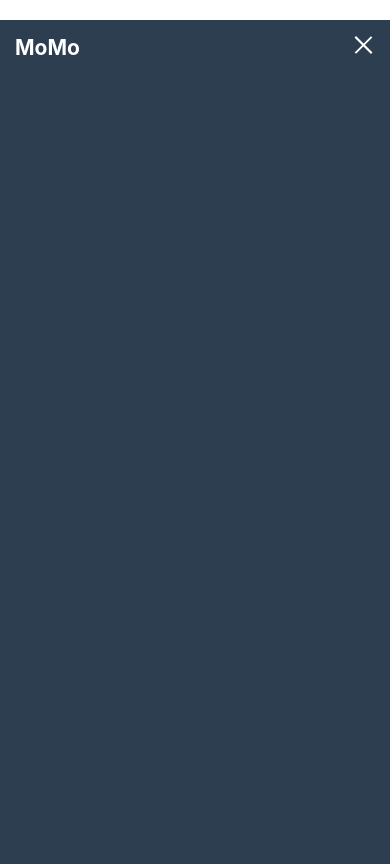
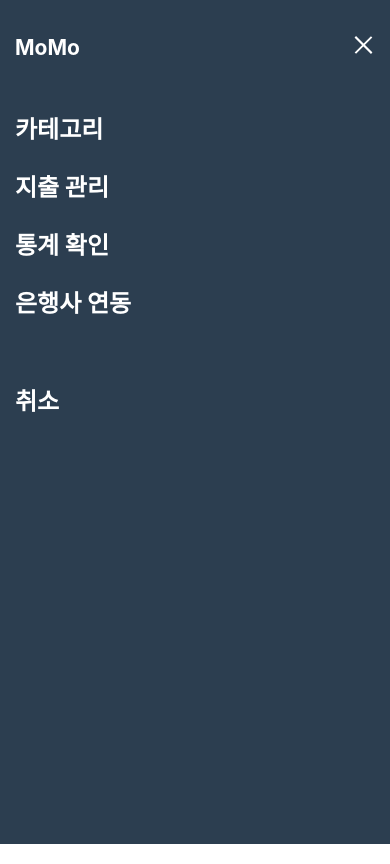
Before and after one commit to jaehong-hwang/momo, a React Native app: screen / in a window 390 px wide. Both pictures are taken after a click on the element 363 px from the left and 56 px from the top of the page. Built offline with nearby package versions, Linux system fonts and the light colour scheme.

Commit message:
메뉴 디자인 적용, 애니메이션 시간 조정

```diff
--- a/src/App.js
+++ b/src/App.js
@@ -22,14 +22,14 @@ export default class App extends Component {
   openMenu() {
     Animated.timing(this.state.menu, {
       toValue: 1,
-      duration: 500,
+      duration: 300,
     }).start()
   }
 
   closeMenu() {
     Animated.timing(this.state.menu, {
       toValue: 0,
-      duration: 500,
+      duration: 300,
     }).start()
   }
 
--- a/src/components/Menu.js
+++ b/src/components/Menu.js
@@ -1,44 +1,36 @@
 import React, {Component} from 'react'
-import {StyleSheet, Text, View, Animated, TouchableWithoutFeedback} from 'react-native'
+import {StyleSheet, Text, View, Animated} from 'react-native'
 
 export default class AppHeader extends Component {
   render() {
-    let color = this.props.animation.interpolate({
-      inputRange: [0, 1],
-      outputRange: ['rgba(44, 62, 80, 0)', 'rgba(44, 62, 80, 1)']
-    })
 
     return (
       <Animated.View style={{
-          ...styles.container,
-          ...this.props.style,
-          backgroundColor: color
-        }}>
+        ...this.props.style,
+        backgroundColor: 'rgb(44, 62, 80)',
+        opacity: this.props.animation
+      }}>
+        <View style={styles.menus}>
+          <Text style={styles.menuText}>카테고리</Text>
+          <Text style={styles.menuText}>지출 관리</Text>
+          <Text style={styles.menuText}>통계 확인</Text>
+          <Text style={styles.menuText}>은행사 연동</Text>
+        </View>
+        <Text style={{...styles.menuText, marginTop: 40}}>취소</Text>
       </Animated.View>
     )
   }
 }
 
 const styles = StyleSheet.create({
-  container: {
-    marginTop: 20,
-    height: 55,
-    flexDirection: 'row',
-    justifyContent: 'space-between',
+  menus: {
+    marginTop: 110,
   },
-  title: {
-    marginTop: 15,
+  menuText: {
     marginLeft: 15,
-    fontSize: 21,
+    fontSize: 24,
     fontWeight: 'bold',
-  },
-  hamberger: {
-    marginTop: 17,
-    marginRight: 15,
-  },
-  hambergerItem: {
-    marginBottom: 5,
-    width: 23,
-    height: 2,
+    color: '#fff',
+    marginBottom: 23,
   }
 })
```
